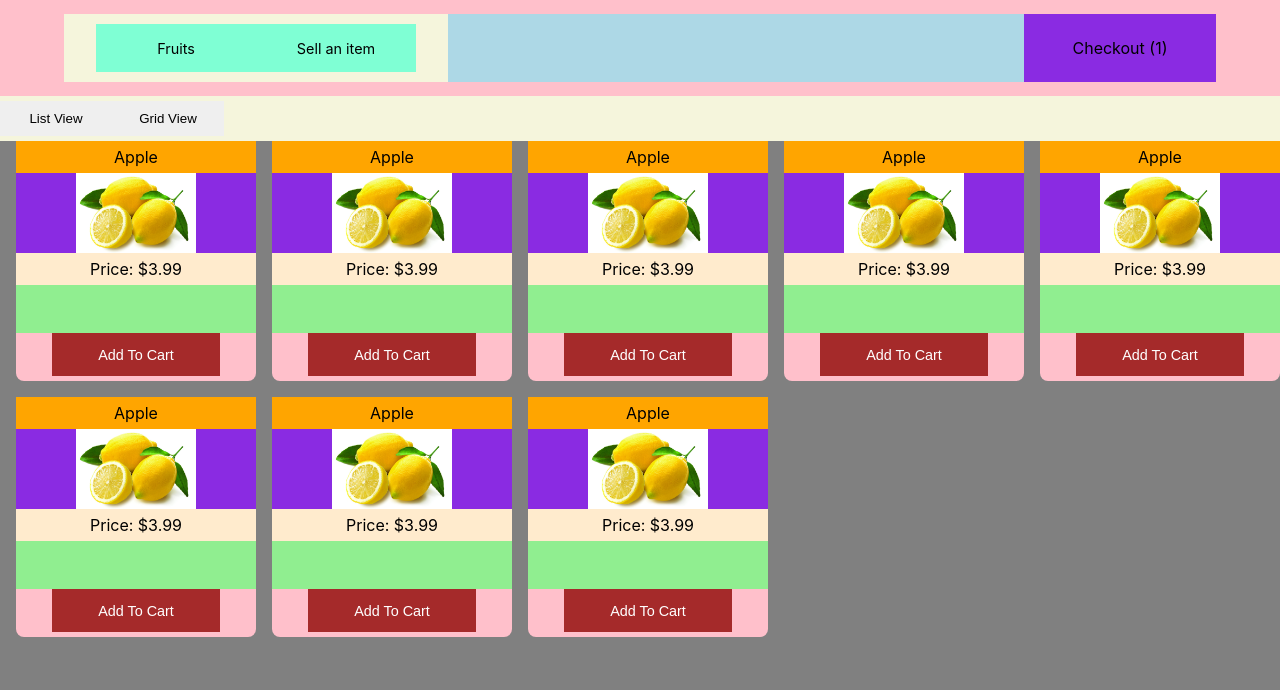
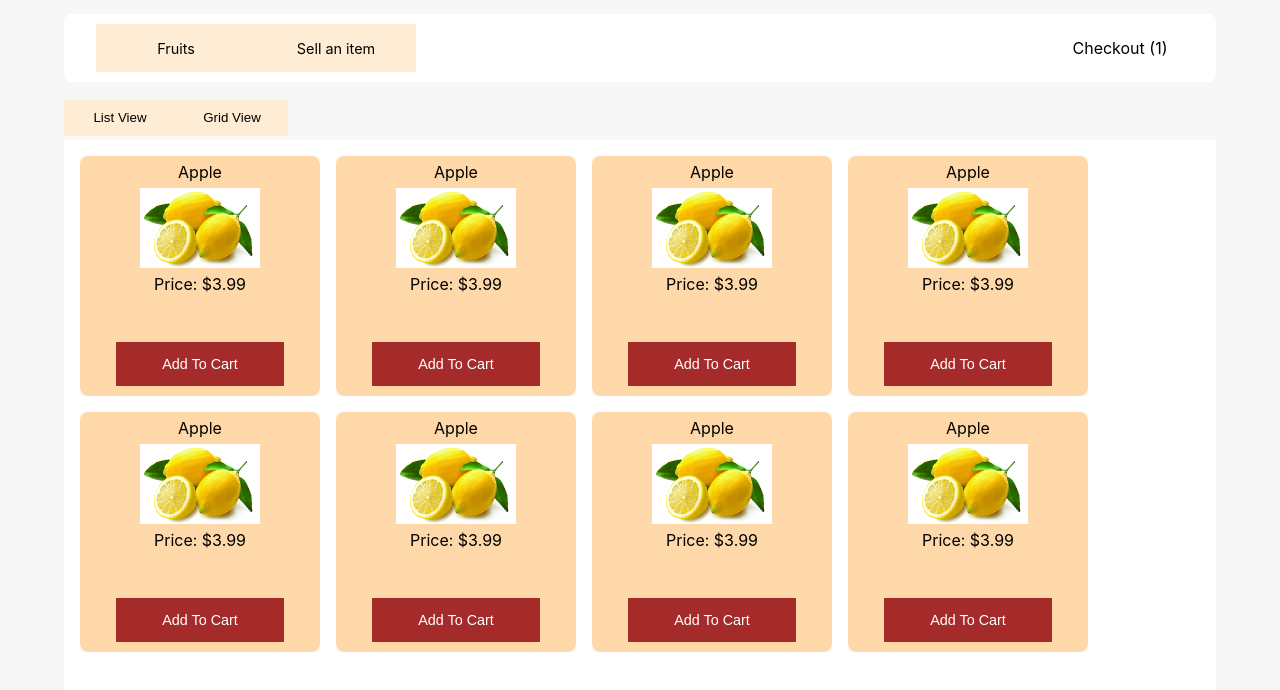
Before and after one commit to jnydam/fruitshop, a React (Create React App) app: page / in a window 1280 px wide. Shown: the top 690 px of the page. Built offline with nearby package versions, Linux system fonts and the light colour scheme.

Commit message:
Added more touches to the fruit cards

```diff
--- a/src/components/MainLayoutComp/LowerMainBodyComp/FruitCardComp/FruitCardComp.module.css
+++ b/src/components/MainLayoutComp/LowerMainBodyComp/FruitCardComp/FruitCardComp.module.css
@@ -2,7 +2,7 @@
   display: flex;
   height: 15rem;
   min-width: 15rem;
-  background-color: pink;
+  background-color: #ffd8a9;
   margin-left: 1rem;
   border-radius: 0.5rem;
   margin-bottom: 1rem;
@@ -13,13 +13,14 @@
 .upperCardContainer {
   display: flex;
   height: 80%;
-  background-color: lightgreen;
+  /* background-color: lightgreen; */
   flex-direction: column;
   width: 100%;
 }
 .addToCartButtonStyle {
   display: flex;
   height: 2.7rem;
+  max-height: 2.7rem;
   width: 70%;
   background-color: brown;
   border-style: none;
@@ -28,6 +29,7 @@
   justify-content: center;
   font-size: 0.9rem;
   color: white;
+  cursor: pointer;
 }
 
 .fruitTitleContainer {
@@ -36,14 +38,23 @@
   width: 100%;
   align-items: center;
   justify-content: center;
-  background-color: orange;
+  /* background-color: orange; */
 }
 
 .priceLabelContainer {
   display: flex;
   height: 2rem;
   width: 100%;
-  background-color: blanchedalmond;
+  /* background-color: blanchedalmond; */
+  align-items: center;
+  justify-content: center;
+}
+
+.lowerButtonContainer {
+  display: flex;
+  min-height: 4rem;
+  width: 100%;
+  /* background-color: green; */
   align-items: center;
   justify-content: center;
 }
@@ -51,7 +62,7 @@
 .fruitImageContainer {
   display: flex;
   height: 5rem;
-  background-color: blueviolet;
+  /* background-color: blueviolet; */
   justify-content: center;
   width: 100%;
 }
--- a/src/components/MainLayoutComp/LowerMainBodyComp/FruitCardComp/FruitCardComp.tsx
+++ b/src/components/MainLayoutComp/LowerMainBodyComp/FruitCardComp/FruitCardComp.tsx
@@ -13,6 +13,7 @@ const FruitCardComp: React.FC = (props) => {
         </div>
         <div className={styles.fruitImageContainer}>
           <img
+            alt="lemon white"
             style={{
               height: "100%",
             }}
@@ -23,9 +24,11 @@ const FruitCardComp: React.FC = (props) => {
           <span>Price: $3.99</span>
         </div>
       </div>
-      <button className={styles.addToCartButtonStyle}>
-        <span>Add To Cart</span>
-      </button>
+      <div className={styles.lowerButtonContainer}>
+        <button className={styles.addToCartButtonStyle}>
+          <span>Add To Cart</span>
+        </button>
+      </div>
     </div>
   );
 };
--- a/src/components/MainLayoutComp/LowerMainBodyComp/LowerMainBodyComp.module.css
+++ b/src/components/MainLayoutComp/LowerMainBodyComp/LowerMainBodyComp.module.css
@@ -2,15 +2,16 @@
   display: flex;
   flex: 10;
   width: 100%;
-  background-color: green;
+  /* background-color: green; */
   flex-direction: column;
+  align-items: center;
 }
 
 .listGridViewTabContainer {
   display: flex;
   height: 3rem;
-  width: 100%;
-  background-color: beige;
+  width: 90%;
+  /* background-color: beige; */
   align-items: center;
 }
 
@@ -22,14 +23,16 @@
   justify-content: center;
   border-style: none;
   outline-style: none;
+  background-color: #ffecd5;
   cursor: pointer;
 }
 
 .lowerFruitCardGridContainer {
   display: flex;
   height: 100%;
-  width: 100%;
-  background-color: grey;
+  width: 90%;
+  padding-top: 1rem;
+  background-color: white;
   justify-content: flex-start;
   align-content: flex-start;
   flex-wrap: wrap;
--- a/src/components/MainLayoutComp/MainLayoutComp.module.css
+++ b/src/components/MainLayoutComp/MainLayoutComp.module.css
@@ -2,6 +2,6 @@
   display: flex;
   height: 100vh;
   width: 100%;
-  background-color: green;
+  background-color: #f7f7f7;
   flex-direction: column;
 }
--- a/src/components/MainLayoutComp/UpperFruitHeaderComp/InnerHeaderComp/InnerHeaderComp.module.css
+++ b/src/components/MainLayoutComp/UpperFruitHeaderComp/InnerHeaderComp/InnerHeaderComp.module.css
@@ -2,7 +2,7 @@
   display: flex;
   height: 70%;
   width: 90%;
-  background-color: lightblue;
+  background-color: white;
   border-radius: 0.5rem;
   justify-content: space-between;
 }
@@ -11,7 +11,7 @@
   display: flex;
   height: 100%;
   width: 24rem;
-  background-color: beige;
+  /* background-color: beige; */
   align-items: center;
   justify-content: center;
 }
@@ -19,16 +19,17 @@
 .checkoutButtonContainer {
   display: flex;
   width: 12rem;
-  background-color: blueviolet;
+  /* background-color: blueviolet; */
   align-items: center;
   justify-content: center;
+  cursor: pointer;
 }
 
 .headerButtonStyle {
   display: flex;
   height: 70%;
   width: 10rem;
-  background-color: aquamarine;
+  background-color: #ffecd5;
   border-style: none;
   outline-style: none;
   align-items: center;
--- a/src/components/MainLayoutComp/UpperFruitHeaderComp/UpperFruitHeaderComp.module.css
+++ b/src/components/MainLayoutComp/UpperFruitHeaderComp/UpperFruitHeaderComp.module.css
@@ -2,7 +2,7 @@
   display: flex;
   width: 100%;
   min-height: 6rem;
-  background-color: pink;
+  /* background-color: pink; */
   align-items: center;
   justify-content: center;
 }
```
